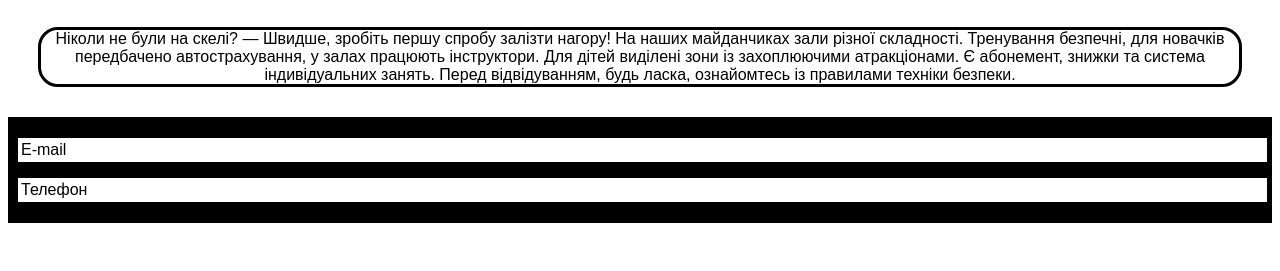
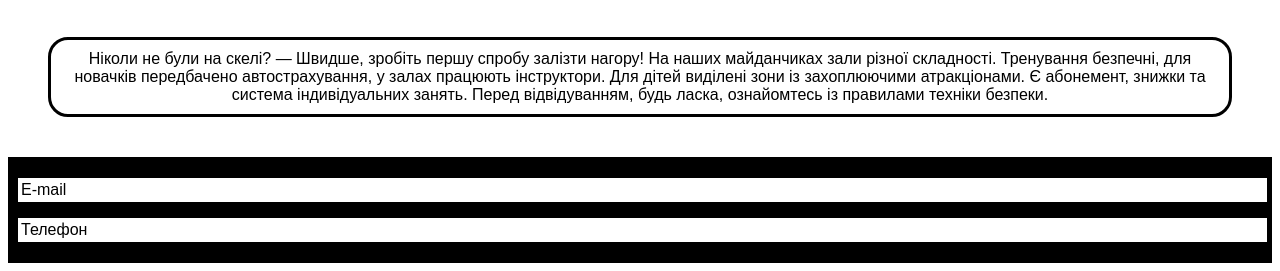
Before and after one commit to markusha228/qwerh, a plain HTML site: page index.html in a window 1280 px wide. Shown: the part 1833-2104 px from the top of the page. Before the commit the page ends 2064 px from the top, so only its background shows below. Drawn offline with Linux system fonts and the light colour scheme.

Commit message:
Update style.css

```diff
--- a/style.css
+++ b/style.css
@@ -37,5 +37,6 @@ img{
 .qq{
     border: solid 3px black;
     border-radius: 20px;
-    margin:30px
+    margin: 40px;
+    padding: 10px;
 }
```
